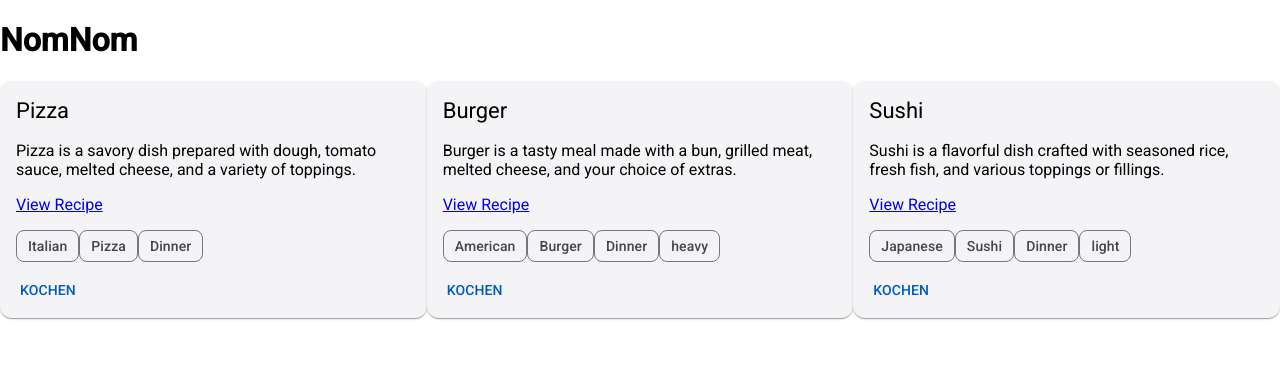
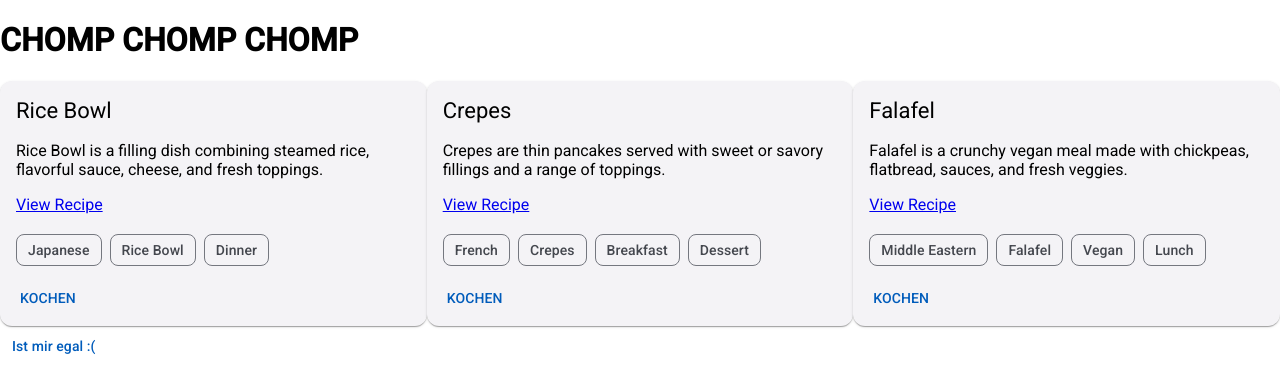
Before and after one commit to phruncy/nomnom, an Angular app: page / in a window 1280 px wide. Shown: the top 392 px of the page. Built offline with nearby package versions, Linux system fonts and the light colour scheme.

Commit message:
implements the feature in widget display component

```diff
--- a/src/app/landingpage/landingpage.component.ts
+++ b/src/app/landingpage/landingpage.component.ts
@@ -6,7 +6,7 @@ import { RecipeWidgetDisplayComponent } from "../recipe-widget-display/recipe-wi
   imports: [ RecipeWidgetDisplayComponent],
   template: `
     <header>
-      <h1>NomNom</h1>
+      <h1>CHOMP CHOMP CHOMP</h1>
     </header>
     <main>
       <app-recipe-widget-display></app-recipe-widget-display>
--- a/src/app/recipe-widget-display/recipe-widget-display.component.ts
+++ b/src/app/recipe-widget-display/recipe-widget-display.component.ts
@@ -3,21 +3,22 @@ import { Component, inject } from '@angular/core';
 import { RecipeWidgetComponent } from '../recipe-widget/recipe-widget.component';
 import { Observable } from 'rxjs';
 import { IRecipe } from '../IRecipe';
-import { AsyncPipe } from '@angular/common';
+import { AsyncPipe, SlicePipe } from '@angular/common';
+import { MatButtonModule } from '@angular/material/button';
 
 @Component({
   selector: 'app-recipe-widget-display',
   providers: [RecipeService],
-  imports: [RecipeWidgetComponent, AsyncPipe],
+  imports: [RecipeWidgetComponent, AsyncPipe, MatButtonModule, SlicePipe],
   template: `
     <div class="recipe-widget-display">
-      @for (recipe of (recipes$ | async)?.slice(0, maxDisplayed); track recipe.id) {
+      @for (recipe of recipes$ | async | slice:0:maxDisplayed; track recipe.id) {
         @if($index < maxDisplayed) {
-
           <app-recipe-widget [recipe]="recipe"></app-recipe-widget>
         }
       }
     </div>
+    <button mat-button (click)="updateSelection()">Ist mir egal :&#40;</button>
   `,
   styleUrl: './recipe-widget-display.component.scss'
 })
@@ -25,10 +26,14 @@ export class RecipeWidgetDisplayComponent {
   private recipeService = inject(RecipeService);
   public recipes$: Observable<IRecipe[]>;
   constructor() {
-    this.recipes$ = this.recipeService.getRecipes();
+    this.recipes$ = this.recipeService.getRandomSubset(this.maxDisplayed);
   }
 
   get maxDisplayed(): number {
     return 3;
   }
+
+  updateSelection() {
+    this.recipes$ = this.recipeService.getRandomSubset(this.maxDisplayed);
+  }
 }
--- a/src/app/recipe-widget/recipe-widget.component.ts
+++ b/src/app/recipe-widget/recipe-widget.component.ts
@@ -18,9 +18,12 @@ import {MatButtonModule} from '@angular/material/button';
 
         <a [href]="recipe().link" target="_blank">View Recipe</a>
       </p>
-      @for (tag of recipe().tags; track $index) {
-        <mat-chip>{{tag}}</mat-chip>
-      }
+      <mat-chip-set>
+
+        @for (tag of recipe().tags; track $index) {
+          <mat-chip>{{tag}}</mat-chip>
+        }
+      </mat-chip-set>
     </mat-card-content>
       <mat-card-actions>
         <button mat-button>KOCHEN</button>
--- a/src/app/recipe.service.ts
+++ b/src/app/recipe.service.ts
@@ -1,16 +1,32 @@
 import { HttpClient } from '@angular/common/http';
 import { inject, Injectable } from '@angular/core';
 import { IRecipe } from './IRecipe';
-import { map, Observable } from 'rxjs';
+import { map, Observable, shareReplay } from 'rxjs';
 
 @Injectable({
   providedIn: 'root'
 })
 export class RecipeService {
   private http = inject(HttpClient);
-  getRecipes(): Observable<IRecipe[]> {
-    return this.http.get<any>('/dummyData.json').pipe(map((data) => data.recipes as IRecipe[]));
+  private _allRecipes$: Observable<IRecipe[]>;
+
+  constructor() {
+    this._allRecipes$= this.getRecipes();
   }
 
+  getRandomSubset(size: number): Observable<IRecipe[]>{
+    return this._allRecipes$
+      .pipe(map(data => {
+        let set = new Set<IRecipe>();
+        while (set.size < size) {
+          const random = Math.floor(Math.random() * data.length);
+          set.add(data[random]);
+        }
+        return Array.from(set);
+      }));
+  }
 
+  private getRecipes(): Observable<IRecipe[]> {
+    return this.http.get<any>('/dummyData.json').pipe(map((data) => data.recipes as IRecipe[]), shareReplay(1));
+  }
 }
```
